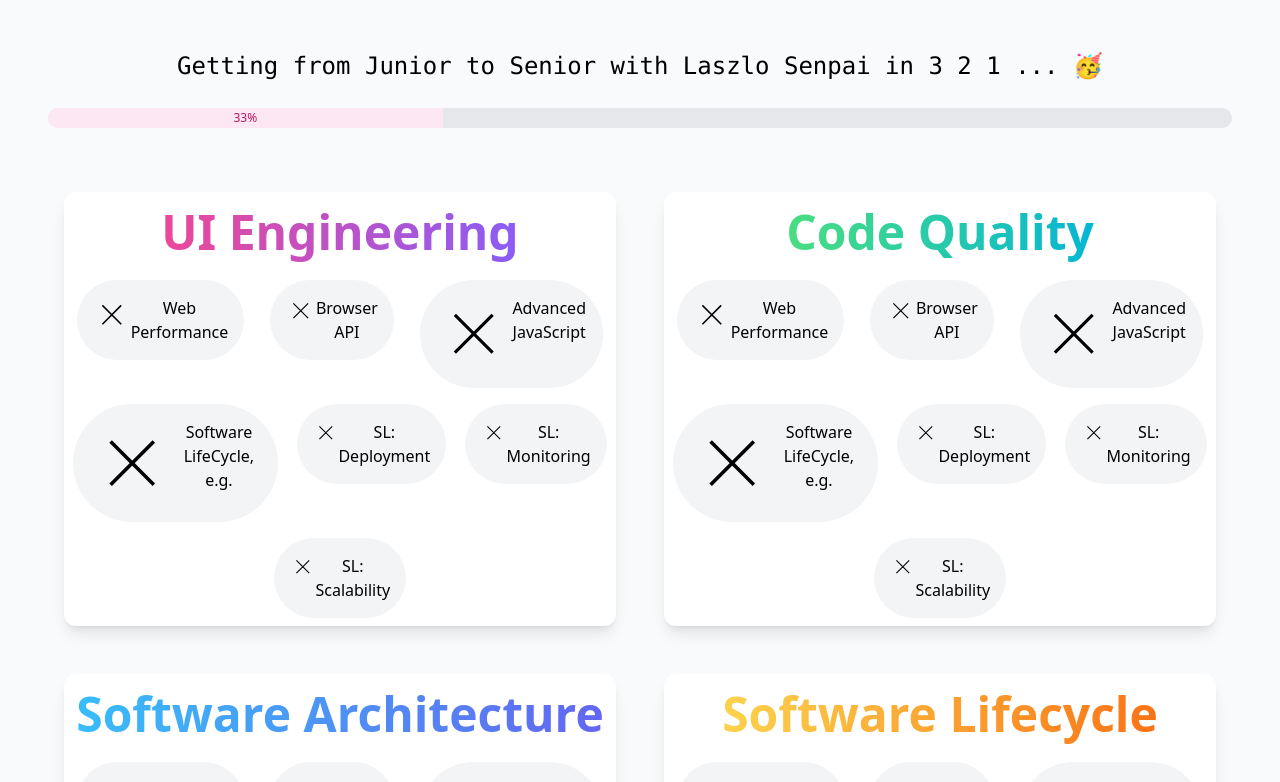
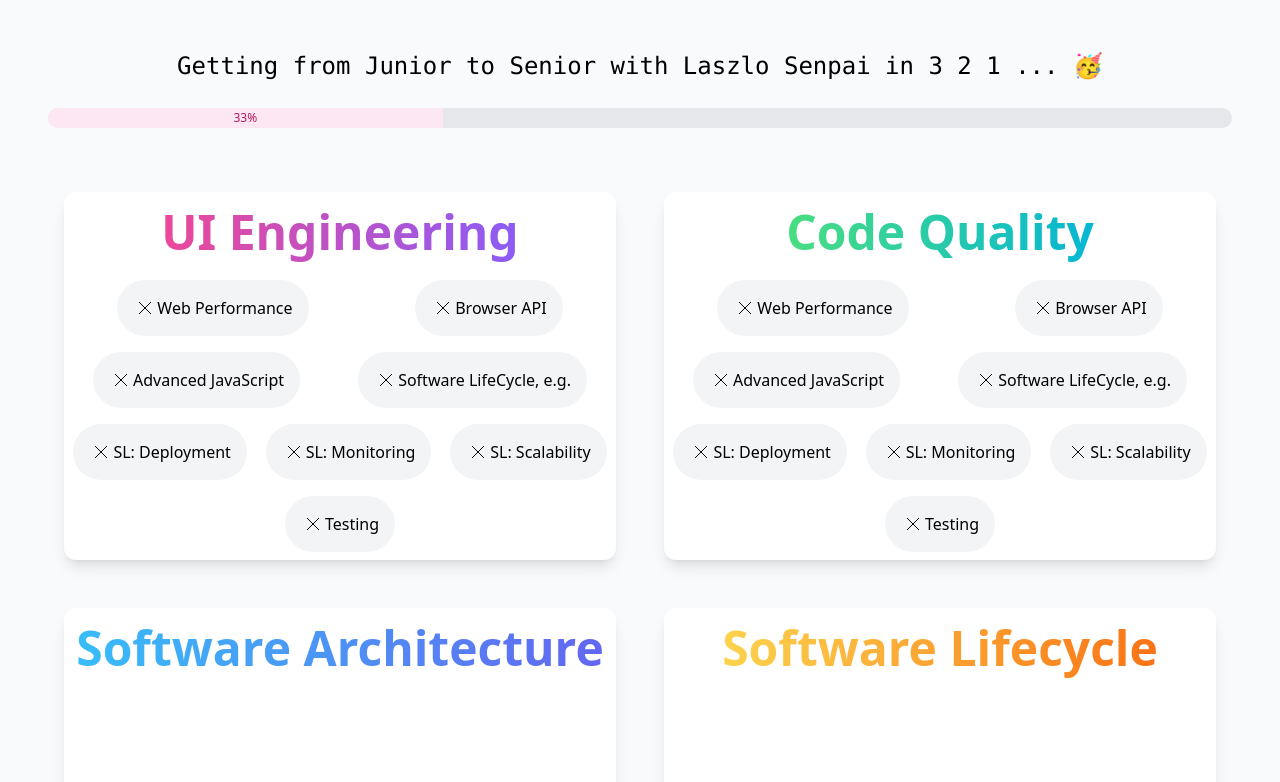
Before and after one commit to YuriDevAT/from-zero-to-hero, a React (Create React App) app: page / in a window 1280 px wide. Shown: the top 782 px of the page. Built offline with nearby package versions, Linux system fonts and the light colour scheme.

Commit message:
add to dos

```diff
--- a/src/Interfaces/buttons.ts
+++ b/src/Interfaces/buttons.ts
@@ -11,7 +11,7 @@
 
 export const buttons: IButtons[] = [
   {
-    title: 'uiEngineering',
+    title: 'UI Engineering',
     content: [
       {
         id: 1,
@@ -46,6 +46,16 @@
       {
         id: 7,
         name: 'SL: Scalability',
+        state: false,
+      }
+    ]
+  },
+  {
+    title: 'Code Quality',
+    content: [
+      {
+        id: 11,
+        name: 'Testing',
         state: false,
       }
     ]
--- a/src/components/Buttons.tsx
+++ b/src/components/Buttons.tsx
@@ -1,4 +1,4 @@
-import { Dispatch, FC, SetStateAction, useState } from 'react';
+import { useState } from 'react';
 import IButtons, { buttons } from '../interfaces/buttons';
 import { ReactComponent as Check } from '../assets/check.svg';
 import { ReactComponent as Close } from '../assets/close.svg';
@@ -6,11 +6,15 @@
 const Buttons = () => {
 
   const [completed, setCompleted] = useState({ buttons: buttons });
-  console.log(completed);
 
   // const contentID = content.map((item: any) => {
   //   return item.id
   // });
+
+  /**
+  * TO DO
+  * handleClick function not working
+  */
 
 
   const handleClick = () => {
@@ -31,6 +35,11 @@
     return completed;
   }
 
+  /**
+  * To Do
+  * Only show buttons from buttons array whose title matches the heading
+  */
+
   return (
     <>
       {buttons.map((button: IButtons) => (
@@ -42,9 +51,17 @@
               onClick={handleClick}
             >
               {item.state ? (
-                <Check />
+                /**
+                 * To Do
+                 * Check if implementing SVG here is the best way to do this
+                 */
+                <div className="w-6 h-6">
+                  <Check />
+                </div>
               ) : (
-                <Close />
+                <div className="w-6 h-6">
+                  <Close />
+                </div>
               )}
               <span>
                 {item.name}
--- a/src/container/Container.tsx
+++ b/src/container/Container.tsx
@@ -1,7 +1,13 @@
 import Buttons from "../components/Buttons";
+import IButtons, { buttons } from "../interfaces/buttons";
 import { headings } from "../interfaces/headings";
 
 const Container = () => {
+
+  /**
+   * To Do
+   * Only show buttons from buttons array whose title matches the heading
+   */
 
   return (
     <>
@@ -13,7 +19,10 @@
             </span>
           </p>
           <div className="flex justify-around flex-wrap">
-            <Buttons />
+            {buttons.map((button: IButtons) => (
+              button.title === item.name && <Buttons />
+            ))}
+            {/* <Buttons /> */}
           </div>
         </div>
       ))}
```
Also changed, not shown: src/assets/check.svg.
